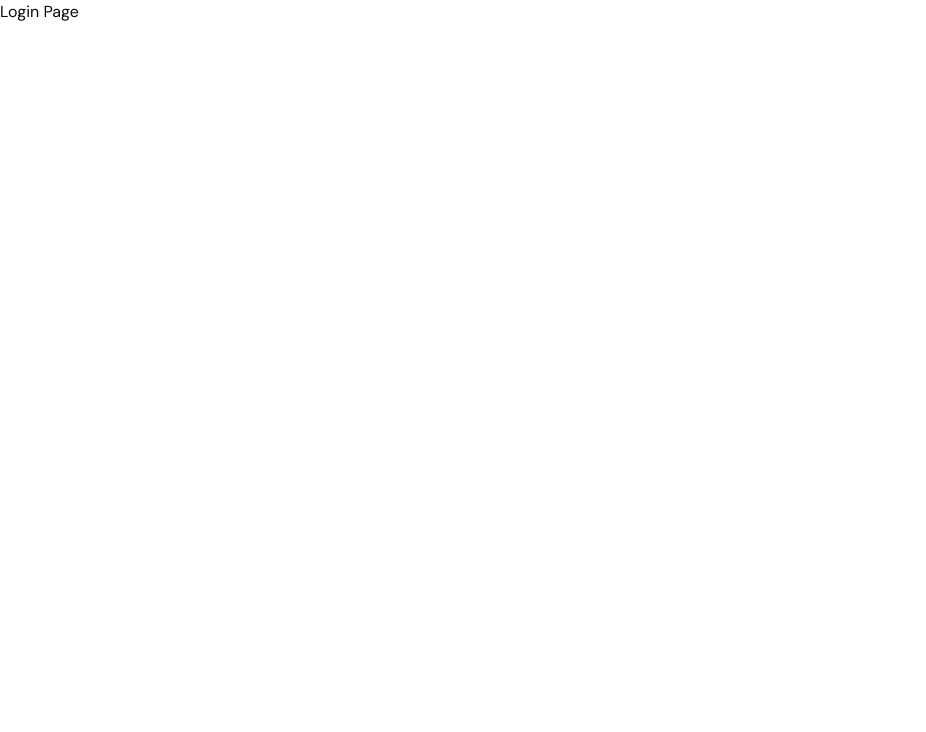
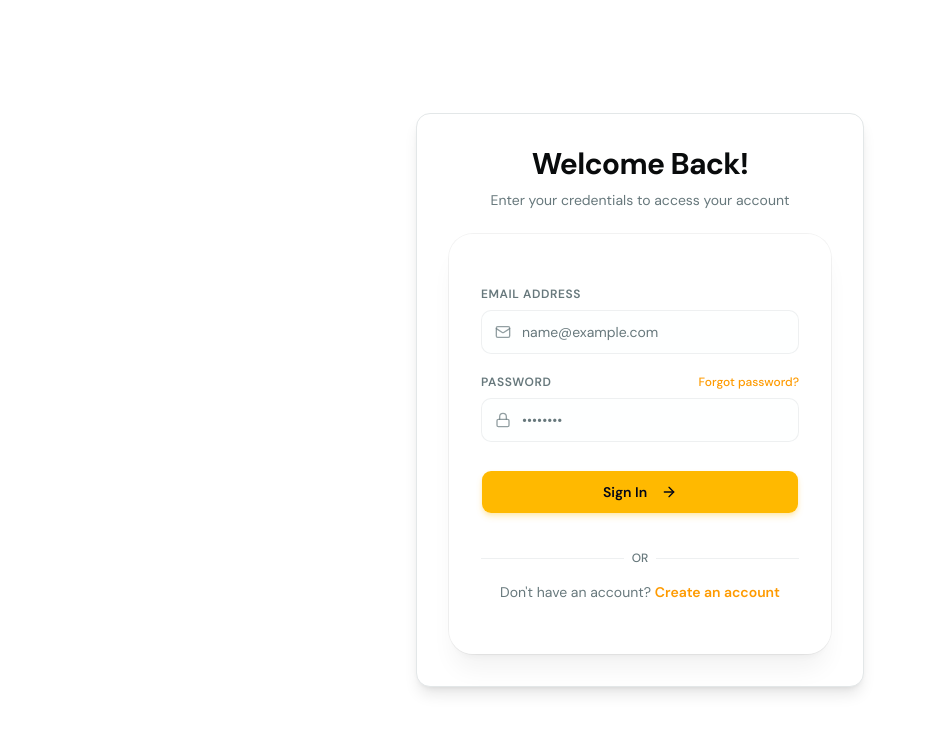
Before and after one commit to webdiv-rakib/fix-it-now-frontend, a Next.js app: page /login in a window 1280 px wide. Shown: the top 732 px of the page, without its empty margins (0-926 px from the left). Built offline with nearby package versions, Linux system fonts and the light colour scheme.

Commit message:
created LoginPage and LoginForm design.

```diff
--- /dev/null
+++ b/app/(authGroup)/_components/LoginForm.tsx
@@ -0,0 +1,93 @@
+import { Button } from "@/components/ui/button"
+import { Card, CardContent } from "@/components/ui/card"
+import { Input } from "@/components/ui/input"
+import { Label } from "@/components/ui/label"
+import { Mail, Lock, ArrowRight } from "lucide-react"
+
+const LoginForm = () => {
+    return (
+        <Card className="border-border/60 bg-card/60 backdrop-blur-xl shadow-xl shadow-black/5">
+            <CardContent className="p-6 sm:p-8">
+                <form className="space-y-5">
+                    {/* Email Field */}
+                    <div className="space-y-2">
+                        <Label
+                            htmlFor="email"
+                            className="text-xs font-semibold uppercase tracking-wider text-muted-foreground"
+                        >
+                            Email Address
+                        </Label>
+                        <div className="relative">
+                            <Mail className="absolute left-3.5 top-1/2 -translate-y-1/2 h-4 w-4 text-muted-foreground/70" />
+                            <Input
+                                id="email"
+                                name="email"
+                                type="email"
+                                placeholder="name@example.com"
+                                className="pl-10 h-11 bg-background/50 border-input/60 focus-visible:ring-amber-400/30 focus-visible:border-amber-400 transition-all rounded-lg"
+                                required
+                            />
+                        </div>
+                    </div>
+
+                    {/* Password Field */}
+                    <div className="space-y-2">
+                        <div className="flex items-center justify-between">
+                            <Label
+                                htmlFor="password"
+                                className="text-xs font-semibold uppercase tracking-wider text-muted-foreground"
+                            >
+                                Password
+                            </Label>
+                            <a
+                                href="#"
+                                className="text-xs font-medium text-amber-500 hover:text-amber-400 hover:underline transition-colors"
+                            >
+                                Forgot password?
+                            </a>
+                        </div>
+                        <div className="relative">
+                            <Lock className="absolute left-3.5 top-1/2 -translate-y-1/2 h-4 w-4 text-muted-foreground/70" />
+                            <Input
+                                id="password"
+                                name="password"
+                                type="password"
+                                placeholder="••••••••"
+                                className="pl-10 h-11 bg-background/50 border-input/60 focus-visible:ring-amber-400/30 focus-visible:border-amber-400 transition-all rounded-lg"
+                                required
+                            />
+                        </div>
+                    </div>
+
+                    {/* Action Button */}
+                    <Button
+                        type="submit"
+                        className="w-full h-11 font-semibold bg-amber-400 text-slate-950 hover:bg-amber-300 transition-all shadow-md shadow-amber-400/20 active:scale-[0.99] rounded-lg mt-2 group"
+                    >
+                        <span>Sign In</span>
+                        <ArrowRight className="ml-2 h-4 w-4 transition-transform group-hover:translate-x-1" />
+                    </Button>
+
+                    {/* Divider & Switch Route */}
+                    <div className="relative my-4">
+                        <div className="absolute inset-0 flex items-center">
+                            <span className="w-full border-t border-border/60" />
+                        </div>
+                        <div className="relative flex justify-center text-xs uppercase">
+                            <span className="bg-card px-2 text-muted-foreground font-medium">Or</span>
+                        </div>
+                    </div>
+
+                    <p className="text-center text-sm text-muted-foreground">
+                        Don&apos;t have an account?{" "}
+                        <a href="/register" className="font-semibold text-amber-500 hover:text-amber-400 hover:underline">
+                            Create an account
+                        </a>
+                    </p>
+                </form>
+            </CardContent>
+        </Card>
+    )
+}
+
+export default LoginForm
--- a/app/(authGroup)/login/page.tsx
+++ b/app/(authGroup)/login/page.tsx
@@ -1,11 +1,20 @@
-import React from 'react'
+import LoginForm from "../_components/LoginForm";
 
 const LoginPage = () => {
     return (
-        <div>
-            Login Page
+        <div className="flex min-h-screen items-center justify-center px-4">
+            <div className="w-full max-w-md space-y-6 rounded-xl border border-border bg-card p-8 shadow-lg">
+                {/* FORM GENERIC TEXTS */}
+                <div className="space-y-2 text-center">
+                    <h1 className="text-3xl font-bold tracking-tight">Welcome Back!</h1>
+                    <p className="text-sm text-muted-foreground">
+                        Enter your credentials to access your account
+                    </p>
+                </div>
+                <LoginForm />
+            </div>
         </div>
-    )
-}
+    );
+};
 
-export default LoginPage
+export default LoginPage;
--- a/app/globals.css
+++ b/app/globals.css
@@ -1,5 +1,5 @@
 @import "tailwindcss";
-/* @import "tw-animate-css"; */
+@import "tw-animate-css";
 @import "shadcn/tailwind.css";
 
 @custom-variant dark (&:is(.dark *));
--- /dev/null
+++ b/components/ui/card.tsx
@@ -0,0 +1,99 @@
+import * as React from "react"
+import { cn } from "cn"
+
+function Card({
+  className,
+  size = "default",
+  ...props
+}: React.ComponentProps<"div"> & { size?: "default" | "sm" }) {
+  return (
+    <div
+      data-slot="card"
+      data-size={size}
+      className={cn(
+        "group/card flex flex-col gap-(--card-spacing) overflow-hidden rounded-[min(var(--radius-4xl),24px)] bg-card py-(--card-spacing) text-sm text-card-foreground shadow-sm ring-1 ring-foreground/5 [--card-spacing:--spacing(5)] has-[>img:first-child]:pt-0 data-[size=sm]:[--card-spacing:--spacing(4)] dark:ring-foreground/10 *:[img:first-child]:rounded-t-[min(var(--radius-4xl),24px)] *:[img:last-child]:rounded-b-[min(var(--radius-4xl),24px)]",
+        className
+      )}
+      {...props}
+    />
+  )
+}
+
+function CardHeader({ className, ...props }: React.ComponentProps<"div">) {
+  return (
+    <div
+      data-slot="card-header"
+      className={cn(
+        "group/card-header @container/card-header grid auto-rows-min items-start gap-1.5 rounded-t-[min(var(--radius-4xl),24px)] px-(--card-spacing) has-data-[slot=card-action]:grid-cols-[1fr_auto] has-data-[slot=card-description]:grid-rows-[auto_auto] [.border-b]:pb-(--card-spacing)",
+        className
+      )}
+      {...props}
+    />
+  )
+}
+
+function CardTitle({ className, ...props }: React.ComponentProps<"div">) {
+  return (
+    <div
+      data-slot="card-title"
+      className={cn("font-heading text-base font-medium", className)}
+      {...props}
+    />
+  )
+}
+
+function CardDescription({ className, ...props }: React.ComponentProps<"div">) {
+  return (
+    <div
+      data-slot="card-description"
+      className={cn("text-sm text-muted-foreground", className)}
+      {...props}
+    />
+  )
+}
+
+function CardAction({ className, ...props }: React.ComponentProps<"div">) {
+  return (
+    <div
+      data-slot="card-action"
+      className={cn(
+        "col-start-2 row-span-2 row-start-1 self-start justify-self-end",
+        className
+      )}
+      {...props}
+    />
+  )
+}
+
+function CardContent({ className, ...props }: React.ComponentProps<"div">) {
+  return (
+    <div
+      data-slot="card-content"
+      className={cn("px-(--card-spacing)", className)}
+      {...props}
+    />
+  )
+}
+
+function CardFooter({ className, ...props }: React.ComponentProps<"div">) {
+  return (
+    <div
+      data-slot="card-footer"
+      className={cn(
+        "flex items-center rounded-b-[min(var(--radius-4xl),24px)] px-(--card-spacing) [.border-t]:pt-(--card-spacing)",
+        className
+      )}
+      {...props}
+    />
+  )
+}
+
+export {
+  Card,
+  CardHeader,
+  CardFooter,
+  CardTitle,
+  CardAction,
+  CardDescription,
+  CardContent,
+}
--- /dev/null
+++ b/components/ui/input.tsx
@@ -0,0 +1,18 @@
+import * as React from "react"
+import { cn } from "cn"
+
+function Input({ className, type, ...props }: React.ComponentProps<"input">) {
+  return (
+    <input
+      type={type}
+      data-slot="input"
+      className={cn(
+        "h-8 w-full min-w-0 rounded-2xl border border-transparent bg-input/50 px-2.5 py-1 text-base transition-[color,box-shadow] duration-200 outline-none file:inline-flex file:h-6 file:border-0 file:bg-transparent file:text-sm file:font-medium file:text-foreground placeholder:text-muted-foreground focus-visible:border-ring focus-visible:ring-3 focus-visible:ring-ring/30 disabled:pointer-events-none disabled:cursor-not-allowed disabled:opacity-50 aria-invalid:border-destructive aria-invalid:ring-3 aria-invalid:ring-destructive/20 md:text-sm dark:aria-invalid:border-destructive/50 dark:aria-invalid:ring-destructive/40",
+        className
+      )}
+      {...props}
+    />
+  )
+}
+
+export { Input }
--- /dev/null
+++ b/components/ui/label.tsx
@@ -0,0 +1,23 @@
+"use client"
+
+import * as React from "react"
+import { cn } from "cn"
+import { Label as LabelPrimitive } from "radix-ui"
+
+function Label({
+  className,
+  ...props
+}: React.ComponentProps<typeof LabelPrimitive.Root>) {
+  return (
+    <LabelPrimitive.Root
+      data-slot="label"
+      className={cn(
+        "flex items-center gap-2 text-sm leading-none font-medium select-none group-data-[disabled=true]:pointer-events-none group-data-[disabled=true]:opacity-50 peer-disabled:cursor-not-allowed peer-disabled:opacity-50",
+        className
+      )}
+      {...props}
+    />
+  )
+}
+
+export { Label }
--- a/next.config.ts
+++ b/next.config.ts
@@ -1,44 +1,44 @@
+// import type { NextConfig } from "next";
+
+// const nextConfig: NextConfig = {
+//   images: {
+//     remotePatterns: [
+//       {
+//         protocol: "https",
+//         hostname: "images.unsplash.com",
+//       },
+//       {
+//         protocol: "https",
+//         hostname: "res.cloudinary.com",
+//       },
+//       {
+//         protocol: "https",
+//         hostname: "**", // Allows any valid image host during development
+//       },
+//     ],
+//   },
+// };
+
+// export default nextConfig;
+
+
 import type { NextConfig } from "next";
 
 const nextConfig: NextConfig = {
-  images: {
-    remotePatterns: [
-      {
-        protocol: "https",
-        hostname: "images.unsplash.com",
+  /* config options here */
+  experimental: {
+    agentFeedback: true,
+  },
+  cacheComponents: true,
+  partialPrefetching: true,
+  turbopack: {
+    rules: {
+      "*.css": {
+        loaders: ["@tailwindcss/turbopack"],
+        as: "*.css",
       },
-      {
-        protocol: "https",
-        hostname: "res.cloudinary.com",
-      },
-      {
-        protocol: "https",
-        hostname: "**", // Allows any valid image host during development
-      },
-    ],
+    },
   },
 };
 
 export default nextConfig;
-
-
-// import type { NextConfig } from "next";
-
-// const nextConfig: NextConfig = {
-//   /* config options here */
-//   experimental: {
-//     agentFeedback: true,
-//   },
-//   cacheComponents: true,
-//   partialPrefetching: true,
-//   turbopack: {
-//     rules: {
-//       "*.css": {
-//         loaders: ["@tailwindcss/turbopack"],
-//         as: "*.css",
-//       },
-//     },
-//   },
-// };
-
-// export default nextConfig;
```
